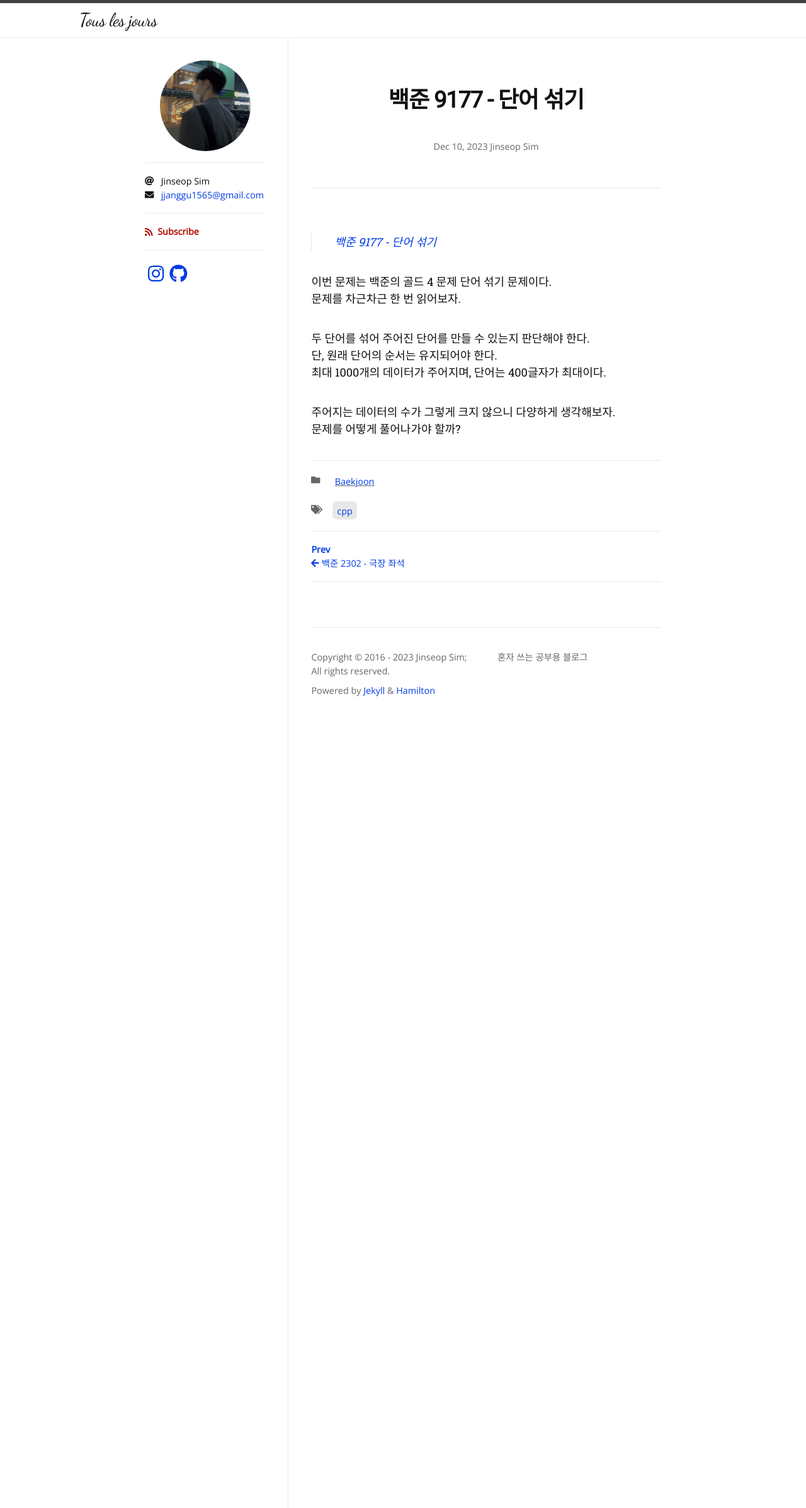
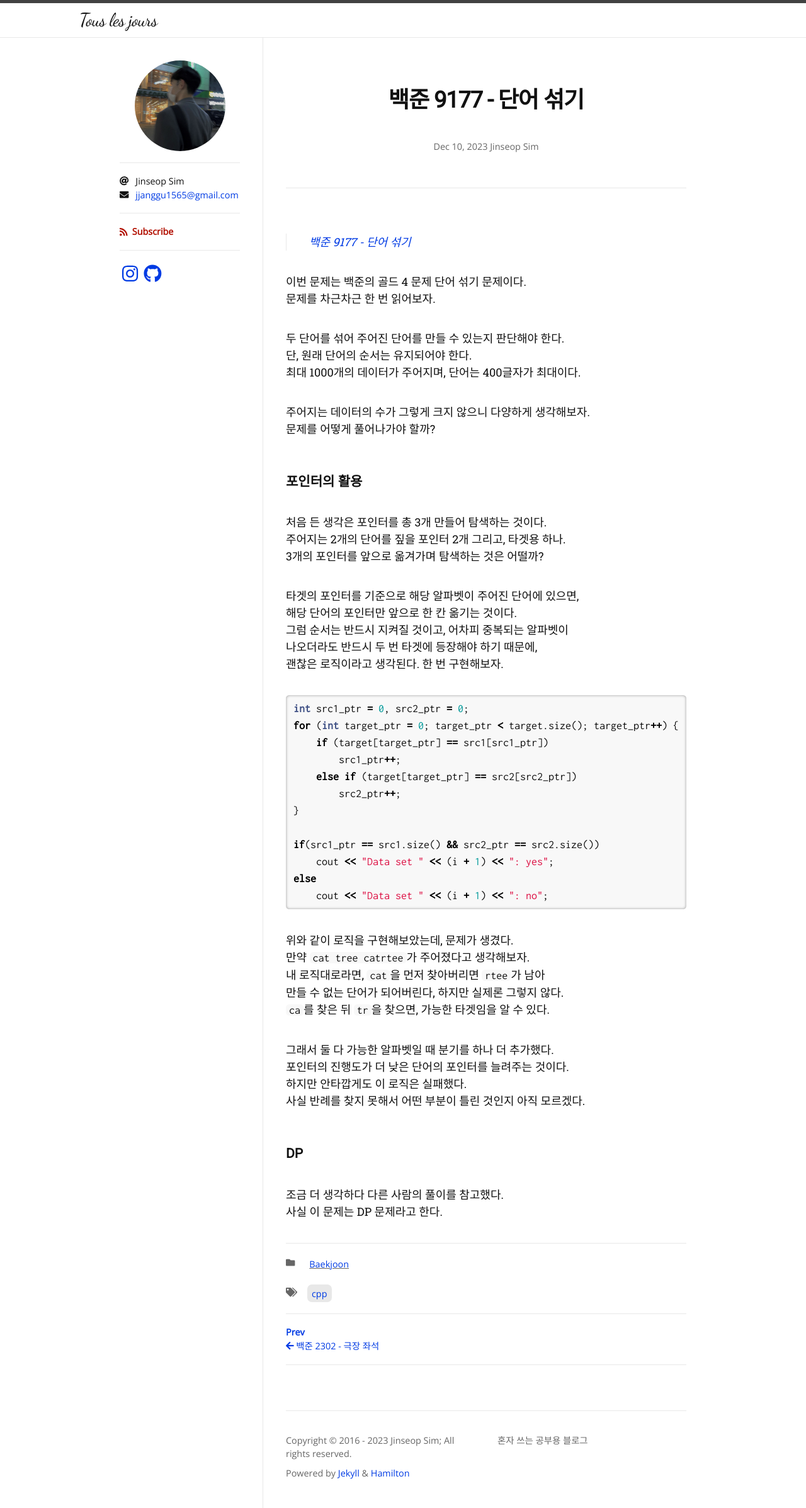
Before and after one commit to Jinseop-Sim/Jinseop-Sim.github.io, a Jekyll site: the page built from _posts/2023-12-10-bj-9177.md, in a window 1280 px wide. Shown: the whole page at 63% size. Built offline with Jekyll 4.4.1, drawn with Linux system fonts in a browser that asks for light colours; nearby versions of some CDN libraries; some web fonts are replaced.

Commit message:
글 수정

````diff
--- a/_posts/2023-12-10-bj-9177.md
+++ b/_posts/2023-12-10-bj-9177.md
@@ -17,3 +17,44 @@ author:
 
 주어지는 데이터의 수가 그렇게 크지 않으니 다양하게 생각해보자.
 문제를 어떻게 풀어나가야 할까?
+
+### 포인터의 활용
+처음 든 생각은 포인터를 총 3개 만들어 탐색하는 것이다.
+주어지는 2개의 단어를 짚을 포인터 2개 그리고, 타겟용 하나.
+3개의 포인터를 앞으로 옮겨가며 탐색하는 것은 어떨까?
+
+타겟의 포인터를 기준으로 해당 알파벳이 주어진 단어에 있으면,
+해당 단어의 포인터만 앞으로 한 칸 옮기는 것이다.
+그럼 순서는 반드시 지켜질 것이고, 어차피 중복되는 알파벳이
+나오더라도 반드시 두 번 타겟에 등장해야 하기 때문에,
+괜찮은 로직이라고 생각된다. 한 번 구현해보자.
+
+{% highlight cpp %}
+int src1_ptr = 0, src2_ptr = 0;
+for (int target_ptr = 0; target_ptr < target.size(); target_ptr++) {
+    if (target[target_ptr] == src1[src1_ptr])
+        src1_ptr++;
+    else if (target[target_ptr] == src2[src2_ptr])
+        src2_ptr++;
+}
+
+if(src1_ptr == src1.size() && src2_ptr == src2.size())
+    cout << "Data set " << (i + 1) << ": yes";
+else
+    cout << "Data set " << (i + 1) << ": no";
+{% endhighlight %}
+
+위와 같이 로직을 구현해보았는데, 문제가 생겼다.
+만약 ```cat tree catrtee```가 주어졌다고 생각해보자.
+내 로직대로라면, ```cat```을 먼저 찾아버리면 ```rtee```가 남아
+만들 수 없는 단어가 되어버린다, 하지만 실제론 그렇지 않다.
+```ca```를 찾은 뒤 ```tr```을 찾으면, 가능한 타겟임을 알 수 있다.
+
+그래서 둘 다 가능한 알파벳일 때 분기를 하나 더 추가했다.
+포인터의 진행도가 더 낮은 단어의 포인터를 늘려주는 것이다.
+하지만 안타깝게도 이 로직은 실패했다.
+사실 반례를 찾지 못해서 어떤 부분이 틀린 것인지 아직 모르겠다.
+
+### DP
+조금 더 생각하다 다른 사람의 풀이를 참고했다.
+사실 이 문제는 DP 문제라고 한다.
````
